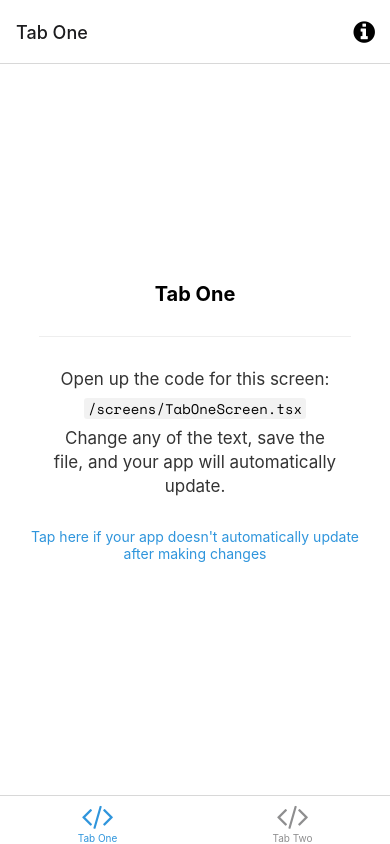
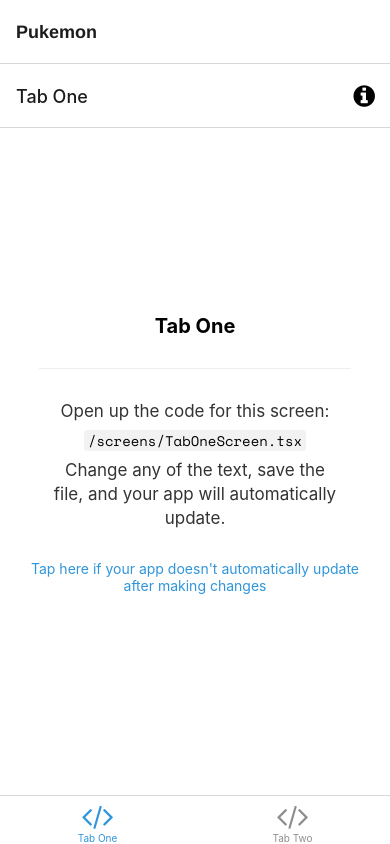
Before and after one commit to githubucl/MobileFE, a React Native app: screen /TabOne in a window 390 px wide. Built offline with nearby package versions, Linux system fonts and the light colour scheme; what expo-linking would draw is missing.

Commit message:
initial commit

```diff
--- a/navigation/index.tsx
+++ b/navigation/index.tsx
@@ -3,27 +3,40 @@
  * https://reactnavigation.org/docs/getting-started
  *
  */
-import { FontAwesome } from '@expo/vector-icons';
-import { createBottomTabNavigator } from '@react-navigation/bottom-tabs';
-import { NavigationContainer, DefaultTheme, DarkTheme } from '@react-navigation/native';
-import { createNativeStackNavigator } from '@react-navigation/native-stack';
-import * as React from 'react';
-import { ColorSchemeName, Pressable } from 'react-native';
+import { FontAwesome } from "@expo/vector-icons";
+import { createBottomTabNavigator } from "@react-navigation/bottom-tabs";
+import {
+  NavigationContainer,
+  DefaultTheme,
+  DarkTheme,
+} from "@react-navigation/native";
+import { createNativeStackNavigator } from "@react-navigation/native-stack";
+import * as React from "react";
+import { ColorSchemeName, Pressable } from "react-native";
 
-import Colors from '../constants/Colors';
-import useColorScheme from '../hooks/useColorScheme';
-import ModalScreen from '../screens/ModalScreen';
-import NotFoundScreen from '../screens/NotFoundScreen';
-import TabOneScreen from '../screens/TabOneScreen';
-import TabTwoScreen from '../screens/TabTwoScreen';
-import { RootStackParamList, RootTabParamList, RootTabScreenProps } from '../types';
-import LinkingConfiguration from './LinkingConfiguration';
+import Colors from "../constants/Colors";
+import useColorScheme from "../hooks/useColorScheme";
+import ModalScreen from "../screens/ModalScreen";
+import NotFoundScreen from "../screens/NotFoundScreen";
+import TabOneScreen from "../screens/TabOneScreen";
+import TabTwoScreen from "../screens/TabTwoScreen";
+import {
+  RootStackParamList,
+  RootTabParamList,
+  RootTabScreenProps,
+} from "../types";
+import LinkingConfiguration from "./LinkingConfiguration";
 
-export default function Navigation({ colorScheme }: { colorScheme: ColorSchemeName }) {
+export default function Navigation({
+  colorScheme,
+}: {
+  colorScheme: ColorSchemeName;
+}) {
   return (
     <NavigationContainer
       linking={LinkingConfiguration}
-      theme={colorScheme === 'dark' ? DarkTheme : DefaultTheme}>
+      theme={colorScheme === "dark" ? DarkTheme : DefaultTheme}
+    >
       <RootNavigator />
     </NavigationContainer>
   );
@@ -37,10 +50,25 @@ const Stack = createNativeStackNavigator<RootStackParamList>();
 
 function RootNavigator() {
   return (
-    <Stack.Navigator>
-      <Stack.Screen name="Root" component={BottomTabNavigator} options={{ headerShown: false }} />
-      <Stack.Screen name="NotFound" component={NotFoundScreen} options={{ title: 'Oops!' }} />
-      <Stack.Group screenOptions={{ presentation: 'modal' }}>
+    <Stack.Navigator
+      screenOptions={{
+        headerTitleStyle: {
+          fontWeight: "bold",
+          fontFamily: "Helvetica",
+        },
+      }}
+    >
+      <Stack.Screen
+        name="Root"
+        component={BottomTabNavigator}
+        options={{ title: "Pukemon" }}
+      />
+      <Stack.Screen
+        name="NotFound"
+        component={NotFoundScreen}
+        options={{ title: "Oops!" }}
+      />
+      <Stack.Group screenOptions={{ presentation: "modal" }}>
         <Stack.Screen name="Modal" component={ModalScreen} />
       </Stack.Group>
     </Stack.Navigator>
@@ -61,19 +89,21 @@ function BottomTabNavigator() {
       initialRouteName="TabOne"
       screenOptions={{
         tabBarActiveTintColor: Colors[colorScheme].tint,
-      }}>
+      }}
+    >
       <BottomTab.Screen
         name="TabOne"
         component={TabOneScreen}
-        options={({ navigation }: RootTabScreenProps<'TabOne'>) => ({
-          title: 'Tab One',
+        options={({ navigation }: RootTabScreenProps<"TabOne">) => ({
+          title: "Tab One",
           tabBarIcon: ({ color }) => <TabBarIcon name="code" color={color} />,
           headerRight: () => (
             <Pressable
-              onPress={() => navigation.navigate('Modal')}
+              onPress={() => navigation.navigate("Modal")}
               style={({ pressed }) => ({
                 opacity: pressed ? 0.5 : 1,
-              })}>
+              })}
+            >
               <FontAwesome
                 name="info-circle"
                 size={25}
@@ -88,7 +118,7 @@ function BottomTabNavigator() {
         name="TabTwo"
         component={TabTwoScreen}
         options={{
-          title: 'Tab Two',
+          title: "Tab Two",
           tabBarIcon: ({ color }) => <TabBarIcon name="code" color={color} />,
         }}
       />
@@ -100,7 +130,7 @@ function BottomTabNavigator() {
  * You can explore the built-in icon families and icons on the web at https://icons.expo.fyi/
  */
 function TabBarIcon(props: {
-  name: React.ComponentProps<typeof FontAwesome>['name'];
+  name: React.ComponentProps<typeof FontAwesome>["name"];
   color: string;
 }) {
   return <FontAwesome size={30} style={{ marginBottom: -3 }} {...props} />;
--- a/package.json
+++ b/package.json
@@ -14,6 +14,7 @@
   },
   "dependencies": {
     "@expo/vector-icons": "^13.0.0",
+    "@expo/webpack-config": "^0.17.0",
     "@react-navigation/bottom-tabs": "^6.0.5",
     "@react-navigation/native": "^6.0.2",
     "@react-navigation/native-stack": "^6.1.0",
--- a/screens/TabOneScreen.tsx
+++ b/screens/TabOneScreen.tsx
@@ -1,14 +1,21 @@
-import { StyleSheet } from 'react-native';
+import { StyleSheet } from "react-native";
 
-import EditScreenInfo from '../components/EditScreenInfo';
-import { Text, View } from '../components/Themed';
-import { RootTabScreenProps } from '../types';
+import EditScreenInfo from "../components/EditScreenInfo";
+import { Text, View } from "../components/Themed";
+import { RootTabScreenProps } from "../types";
 
-export default function TabOneScreen({ navigation }: RootTabScreenProps<'TabOne'>) {
+export default function TabOneScreen({
+  navigation,
+}: RootTabScreenProps<"TabOne">) {
   return (
     <View style={styles.container}>
       <Text style={styles.title}>Tab One</Text>
-      <View style={styles.separator} lightColor="#eee" darkColor="rgba(255,255,255,0.1)" />
+      <View
+        style={styles.separator}
+        lightColor="#eee"
+        darkColor="rgba(255,255,255,0.1)"
+      />
+
       <EditScreenInfo path="/screens/TabOneScreen.tsx" />
     </View>
   );
@@ -17,16 +24,16 @@ export default function TabOneScreen({ navigation }: RootTabScreenProps<'TabOne'
 const styles = StyleSheet.create({
   container: {
     flex: 1,
-    alignItems: 'center',
-    justifyContent: 'center',
+    alignItems: "center",
+    justifyContent: "center",
   },
   title: {
     fontSize: 20,
-    fontWeight: 'bold',
+    fontWeight: "bold",
   },
   separator: {
     marginVertical: 30,
     height: 1,
-    width: '80%',
+    width: "80%",
   },
 });
```
Also changed, not shown: 1 other file (tests, documents, lock files or other folders).
